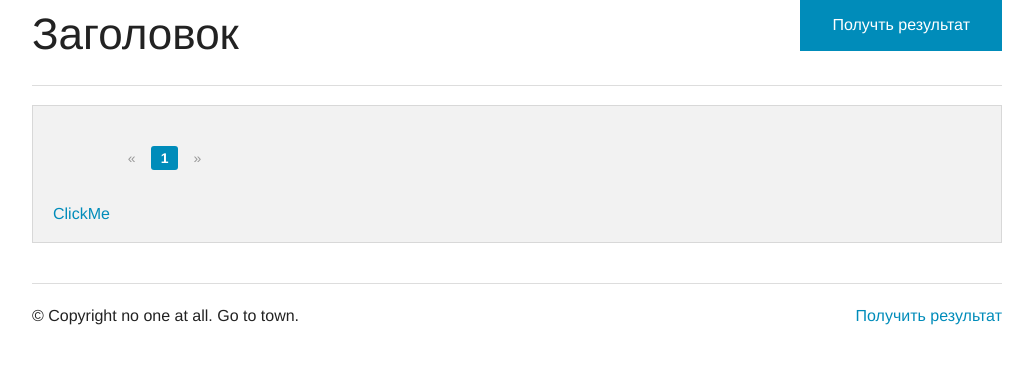
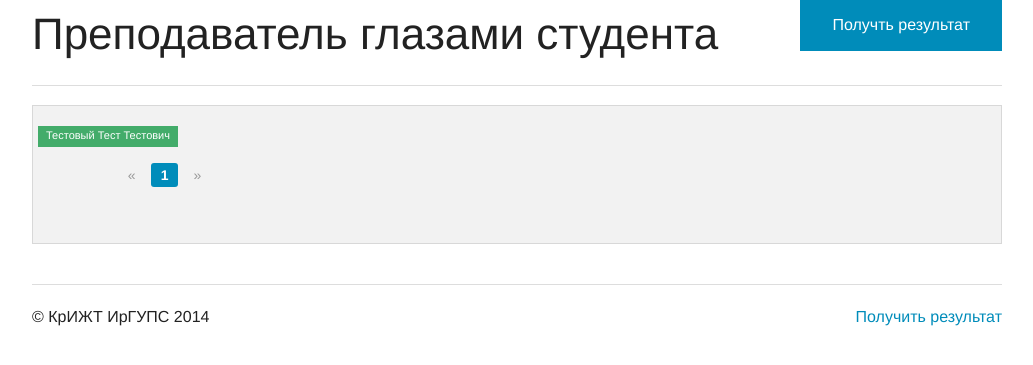
Before and after one commit to cImentik/studq, a Django app: template quiz/templates/quiz/mform.html in a window 1280 px wide. Shown: the top 365 px of the page, without its empty margins (123-1156 px from the left). Run offline with Django 3.2, Linux system fonts and the light colour scheme; data comes from the database, SQL or seed files in the repository; both versions use the stored data as it was after the commit; tables that the repository leaves empty hold one stand-in row (values such as "Sample post"); the template is opened without the code that fills it: values that come from a table or form of the project are taken from there, most other values are stand-ins (such as "Sample title", 1, 10 or a date in 2020); parts of the project's set-up code (start-up, migrations or seed data) failed here and were passed over.

Commit message:
исправлена вёрстка главной и мелкие правки

```diff
--- a/quiz/templates/quiz/mform.html
+++ b/quiz/templates/quiz/mform.html
@@ -1,56 +1,52 @@
+{% extends 'main.html' %}
 {#{% load staticfiles %}#}
-{#<script src="{% static "js/vendor/jquery.js" %}"></script>#}
-{#<script src="{% static "js/foundation.min.js" %}"></script>#}
-{#<script src="{% static "js/system.js" %}"></script>#}
-{% extends 'main.html' %}
+{#<script src="{% static "js/works.js" %}"></script>#}
 
 {% block quiz %}
-{#<script type="text/javascript">#}
-{#    $('a#submit').click(function () {#}
-{#        alert('lolololololololol');#}
-{#        //$('form#quiz') .submit();#}
-{#        //return false;#}
-{#    });#}
-{#</script>#}
-
+<div class="row">
+    <span class="success label"> {{ staff.name }} </span>
+    <br/>
     <form id="quiz" action="" method="post">
     {% csrf_token %}
     {#{{ mform }}#}
-{#<input type="submit" value="Submit" />#}
-{#<br/>#}
-{#    {% for i in con %}#}
-{#        <p>{{ i.sql }} ----- {{ i.time }}</p>#}
-{#    {% endfor %}#}
         {% if content %}
                 {% for c in content %}
-            <table>
-                {{ c.form.as_table }}
-            </table>
+                    {% for field in c.form %}
+                        <h3 class="subheader"> {{ field.label }} </h3>
+                        <br/>
+                        <div class="medium-1 columns"></div>
+                        <div class="medium-1 columns"></div>
+                        <div class="medium-5 columns">{{ field }}</div>
+                    {% endfor %}
+    {#                {{ c.form.as_p }}#}
                 {% endfor %}
         {% endif %}
 
-{#<input type="submit" value="Submit"/>#}
     </form>
+</div>
 {#    onclick="document.getElementById('quiz').submit(); return false;"#}
     <div class="row">
         <div class="large-10 small-offset-1 rows">
             <ul class="pagination">
                 {% if content.has_previous %}
                     <li class="arrow"><a id="fuck" href="/mform/{{ staff.id }}/{{ content.previous_page_number }}/"
-                            onclick="document.getElementById('quiz').submit(); return false;">
+                            onclick="document.getElementById('quiz').submit();return false;">
                         &laquo;</a></li>
                 {% else %}
                     <li class="arrow unavailable"><a href="">&laquo;</a></li>
                 {% endif %}
                 {% for page in content.paginator.page_range %}
                     {% if page == content.number %}
-                        <li class="current"><a id="fuck" href="/mform/{{ staff.id }}/{{ page }}/">{{ page }}</a></li>
+                        <li class="current"><a id="fuck" href="/mform/{{ staff.id }}/{{ page }}/"
+                                onclick="document.getElementById('quiz').submit(); return false;">{{ page }}</a></li>
                     {% else %}
-                        <li><a id="fuck" href="/mform/{{ staff.id }}/{{ page }}/">{{ page }}</a></li>
+                        <li><a id="fuck" href="/mform/{{ staff.id }}/{{ page }}/"
+                                onclick="document.getElementById('quiz').submit(); return false;">{{ page }}</a></li>
                     {% endif %}
                 {% endfor %}
                 {% if content.has_next %}
-                    <li class="arrow"><a id="fuck" href="/mform/{{ staff.id }}/{{ content.next_page_number }}/">
+                    <li class="arrow"><a id="fuck" href="/mform/{{ staff.id }}/{{ content.next_page_number }}/"
+                            onclick="document.getElementById('quiz').submit(); return false;">
                         &raquo;</a></li>
                 {% else %}
                     <li class="arrow unavailable"><a href="">&raquo;</a></li>
@@ -59,7 +55,6 @@
         </div>
     </div>
 <br/>
-    <a id="fuck" href="#">ClickMe</a> {# /mform/1/4/   http://asu.krsk.irgups.ru/dekanat/#}
 {#    {% for i in con %}#}
 {#        <p>{{ i.sql }} ----- {{ i.time }}</p>#}
 {#    {% endfor %}#}
--- a/quiz/views.py
+++ b/quiz/views.py
@@ -104,6 +104,8 @@
 
 
 def mform(request, staff_id, page_number=1):
+    if not request.session.exists(request.session.session_key):
+        request.session.create()
     s = request.session.session_key
     staff = Staff.objects.get(pk=staff_id)
     question = Question.objects.get(pk=page_number)
--- /dev/null
+++ b/static/js/works.js
@@ -0,0 +1,9 @@
+/**
+ * Created by paul on 28.07.14.
+ */
+
+function ClickSubmit(element_id){
+    //alert('');
+    document.getElementById(element_id).submit();
+    return false;
+}
--- a/templates/main.html
+++ b/templates/main.html
@@ -16,7 +16,7 @@
     <div class="nav-bar right">
             <a href="#" class="button">Получть результат</a>
     </div>
-        <h1>Заголовок</h1>
+        <h1>Преподаватель глазами студента</h1>
         <hr/>
     </div>
 
@@ -34,7 +34,7 @@
 <hr/>
 <div class="row">
 <div class="large-6 columns">
-<p>&copy; Copyright no one at all. Go to town.</p>
+<p>&copy; КрИЖТ ИрГУПС {% now "Y" %}</p>
 </div>
 <div class="large-6 columns">
 <ul class="inline-list right">
@@ -47,6 +47,7 @@
     <script src="{% static "js/vendor/jquery.js" %}"></script>
     <script src="{% static "js/foundation.min.js" %}"></script>
     <script src="{% static "js/vendor/modernizr.js" %}"></script>
+    <script src="{% static "js/works.js" %}"></script>
 {#    <script src="{% static "js/system.js" %}"></script>#}
     <script>
 {#        jQuery.noConflict();#}
```
Also changed, not shown: db.sqlite3. Lines whose indentation alone changed are shown as unchanged.
